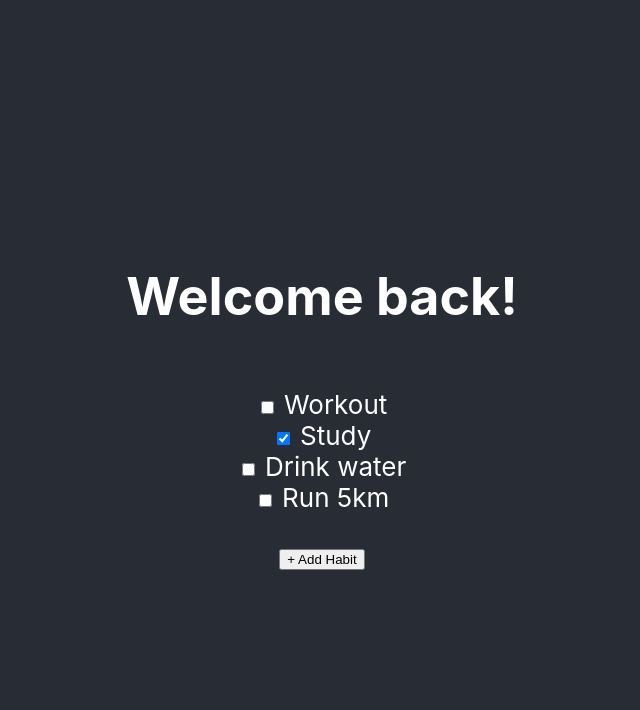
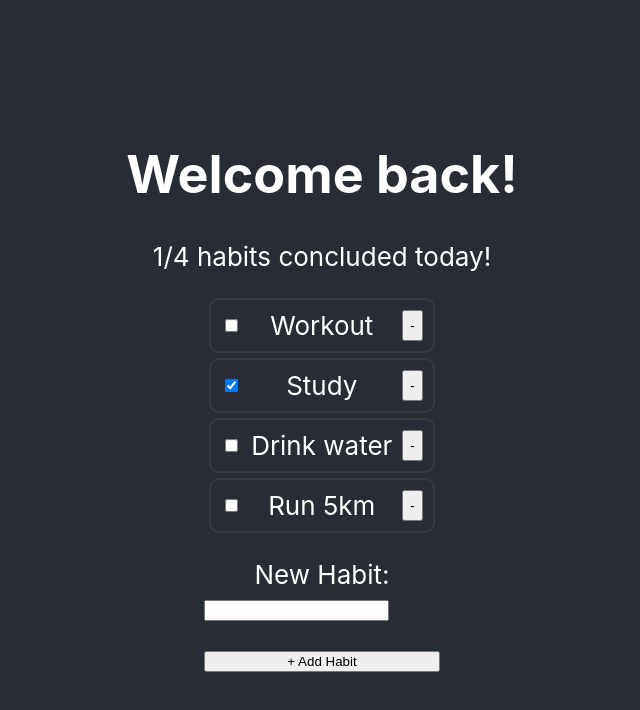
Before and after one commit to Vitornunees38/habbit-react, a React (Create React App) app: page / in a window 1280 px wide. Shown: the top 710 px of the page, without its empty margins (318-958 px from the left). Built offline with nearby package versions, Linux system fonts and the light colour scheme.

Commit message:
Added add and delete habits options

```diff
--- a/src/App.css
+++ b/src/App.css
@@ -36,3 +36,15 @@
     transform: rotate(360deg);
   }
 }
+
+form{
+  display: flex;
+  flex-direction: column;
+}
+
+form input{
+  margin-top: 10px;
+  margin-bottom: 20px;
+  display: flex;
+  flex-direction: column;
+}
--- a/src/App.js
+++ b/src/App.js
@@ -1,6 +1,7 @@
 import './App.css';
 import Habit from './components/Habit';
-import {useState} from 'react'
+import {useState, useEffect} from 'react'
+import Counter from './components/Counter';
 
 function App() {
 
@@ -11,6 +12,17 @@ function App() {
     {id:4, name: "Run 5km", done: false}
   ])
 
+  let [doneCount, setDoneCount] = useState(0)
+  let [totalCount, setTotalCount] = useState(0)
+
+  useEffect(() => {
+    const done = habits.filter(h => h.done).length;
+    const total = habits.length;
+
+    setDoneCount(done);
+    setTotalCount(total);
+  }, [habits]);
+
   const toggleDone = (id) => {
     setHabits((prevHabits) =>
       prevHabits.map((habit) =>
@@ -18,20 +30,60 @@ function App() {
       ))
   }
 
+  const handleSubmit = (e) => {
+    e.preventDefault();
+
+    const form = e.target;
+    const name = form.name.value;
+
+    if (!name.trim()) return; // evita vazio
+
+    const newHabit = {
+      id: Date.now(), // id simples
+      name: name,
+      done: false
+    };
+
+    setHabits((prevHabits) => [
+      ...prevHabits,
+      newHabit
+    ]);
+
+    form.reset();
+  }
+
+  const handleDelete = (habitToDelete) => {
+
+    setHabits((prevHabits) =>
+      prevHabits.filter((habit) => habit.id !== habitToDelete.id)
+    );
+
+  }
+
+
   return (
     <div className="App">
       <header className="App-header">
         <h1>Welcome back!</h1>
 
+        <Counter doneCount = {doneCount} totalCount={totalCount}/>
+
         <div>
         <ul className="no-bullets">
             {habits.map((habit) => (
                 <li key={habit.id}>
-                  <Habit habit={habit} toggle={toggleDone}/>
+                  <Habit habit={habit} toggle={toggleDone} deleteHabit={handleDelete}/>
                 </li>
             ))}
         </ul>
-        <button>+ Add Habit</button>
+        <form onSubmit = {handleSubmit}>
+          <label>
+            New Habit:
+            <input type="text" name="name" />
+          </label>
+
+          <input type="submit" value="+ Add Habit"/>
+        </form>
     </div>
 
       </header>
--- /dev/null
+++ b/src/components/Counter.js
@@ -0,0 +1,9 @@
+import React from 'react'
+
+const Counter = ({doneCount, totalCount}) => {
+  return (
+    <div>{doneCount}/{totalCount} habits concluded today!</div>
+  )
+}
+
+export default Counter
--- a/src/components/Habit.js
+++ b/src/components/Habit.js
@@ -1,10 +1,11 @@
 import {useState} from 'react'
 
-const Habit = ({habit, toggle}) => {
+const Habit = ({habit, toggle, deleteHabit}) => {
 
   return (
-    <div>
+    <div className = "habit-div">
         <input type="checkbox" id={habit.id} checked={habit.done} onChange={()=>toggle(habit.id)}/> {habit.name}
+        <button className onClick={()=>deleteHabit(habit)}>-</button>
     </div>
   )
 }
--- a/src/index.css
+++ b/src/index.css
@@ -16,3 +16,14 @@ code {
   list-style: none;
   padding-left: 0px;
 }
+
+.habit-div{
+  border: #353a44 solid 2px ;
+  padding: 10px;
+  margin: 5px;
+  display: flex;
+  flex-direction: row;
+  justify-content: space-between;
+  border-radius: 10px;
+  gap: 10px;
+}
```
